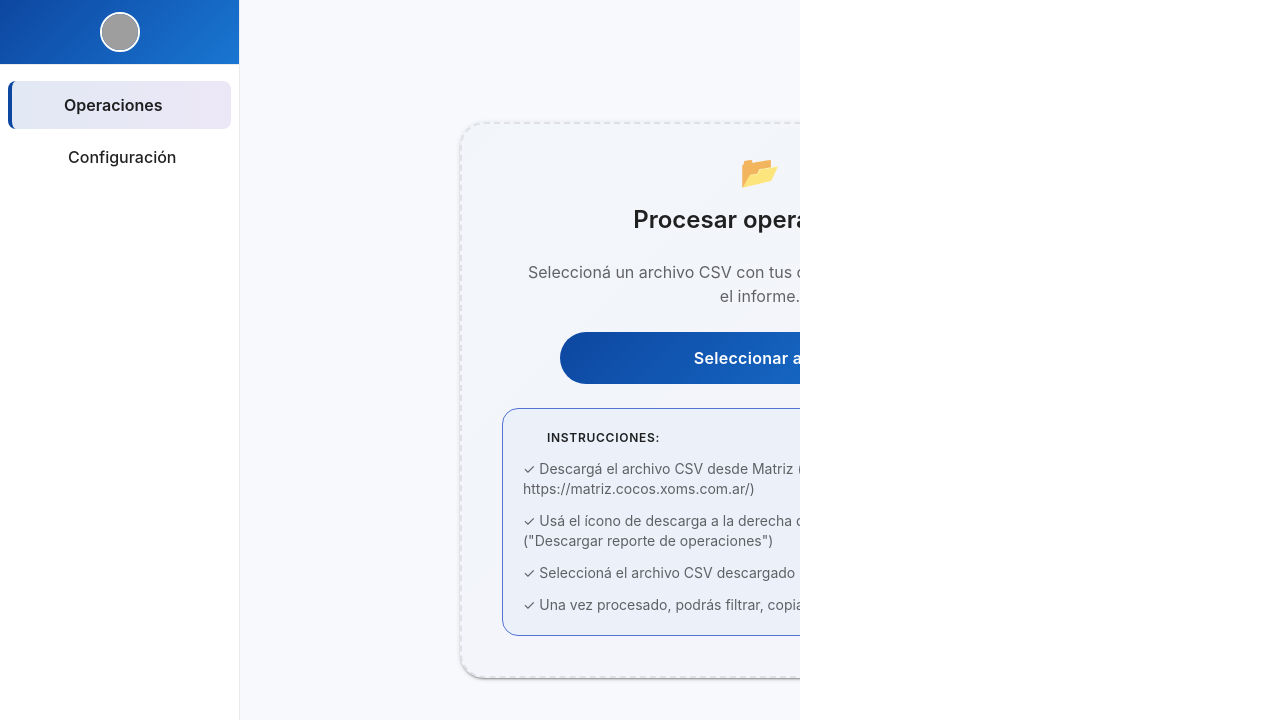
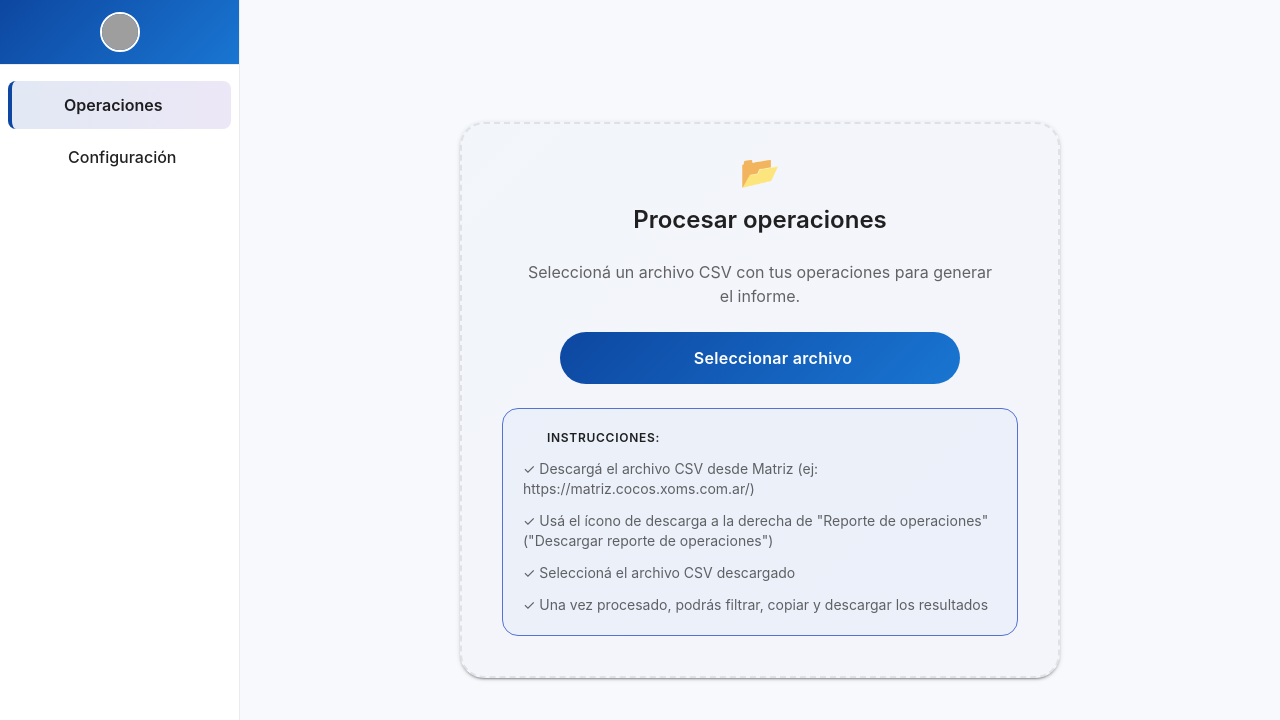
Before and after one commit to jorgeemmanuelgonzalez-site/procesador-opciones, a React (Vite) app in the folder frontend/: page /procesador in a window 1280 px wide. Shown: the top 720 px of the page. Built offline with nearby package versions, Linux system fonts and the light colour scheme; grey boxes are pictures that could not be loaded; some icons are missing.

Commit message:
feat: Refactor styles for Chrome Extension popup and improve layout responsiveness

```diff
--- a/frontend/index.html
+++ b/frontend/index.html
@@ -5,16 +5,6 @@
     <link rel="icon" type="image/svg+xml" href="/vite.svg" />
     <meta name="viewport" content="width=device-width, initial-scale=1.0" />
     <title>Procesador de Opciones</title>
-    <style>
-      /* Chrome Extension popup size */
-      html, body {
-        width: 800px;
-        min-height: 600px;
-        margin: 0;
-        padding: 0;
-        overflow-x: hidden;
-      }
-    </style>
   </head>
   <body>
     <div id="root"></div>
--- a/frontend/src/App.css
+++ b/frontend/src/App.css
@@ -1,8 +1,16 @@
 #root {
-  width: 100%;
-  margin: 0;
-  padding: 0;
+  max-width: 1280px;
+  margin: 0 auto;
+  padding: 2rem;
   text-align: center;
+}
+
+/* Adjust for Chrome Extension popup */
+@media all and (max-width: 850px) {
+  #root {
+    max-width: 100%;
+    padding: 1rem;
+  }
 }
 
 .logo {
--- a/frontend/src/index.css
+++ b/frontend/src/index.css
@@ -13,10 +13,12 @@
   -moz-osx-font-smoothing: grayscale;
 }
 
-/* Chrome Extension popup dimensions */
-html {
-  width: 800px;
-  min-height: 600px;
+/* Chrome Extension popup dimensions - only when in extension context */
+@media all and (max-width: 850px) {
+  html {
+    width: 800px;
+    min-height: 600px;
+  }
 }
 
 html, body {
@@ -34,9 +36,10 @@ a:hover {
 
 body {
   margin: 0;
-  min-width: 800px;
-  min-height: 600px;
-  overflow-x: hidden;
+  display: flex;
+  place-items: center;
+  min-width: 320px;
+  min-height: 100vh;
 }
 
 h1 {
```
